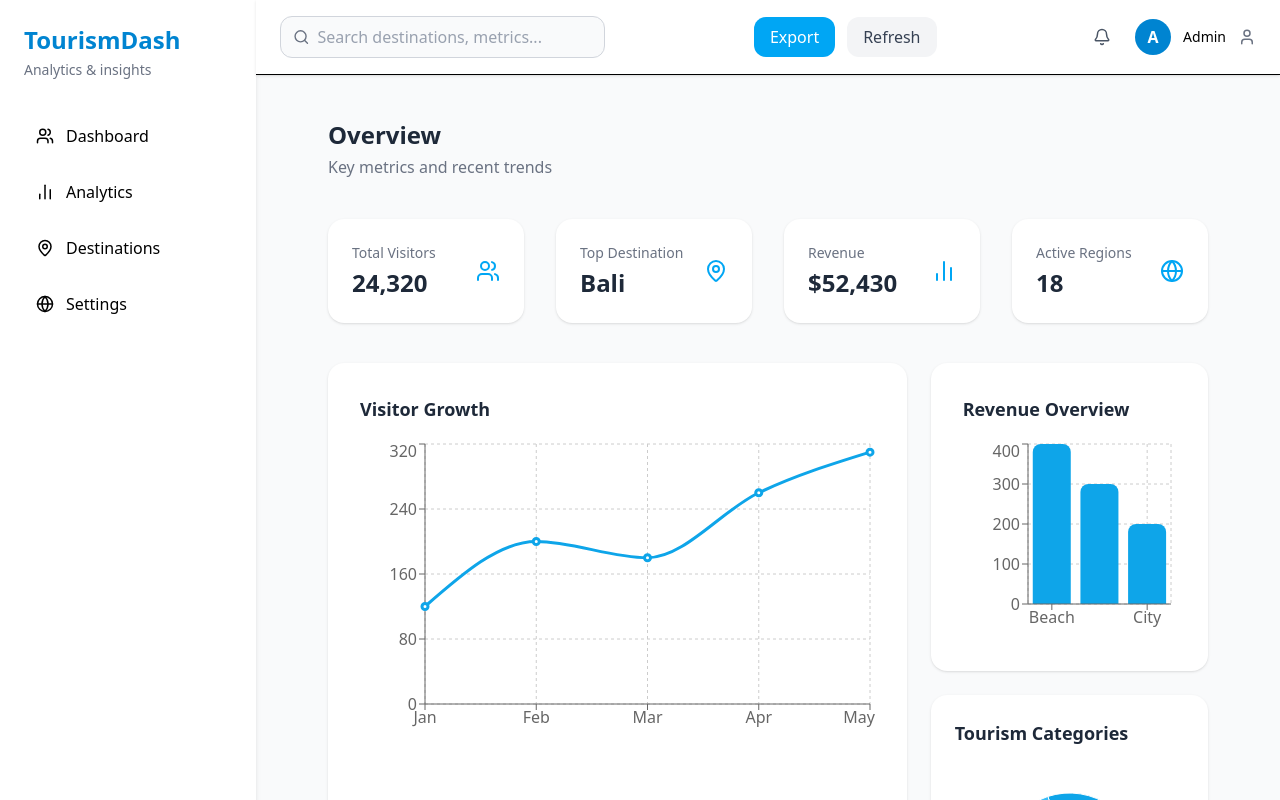
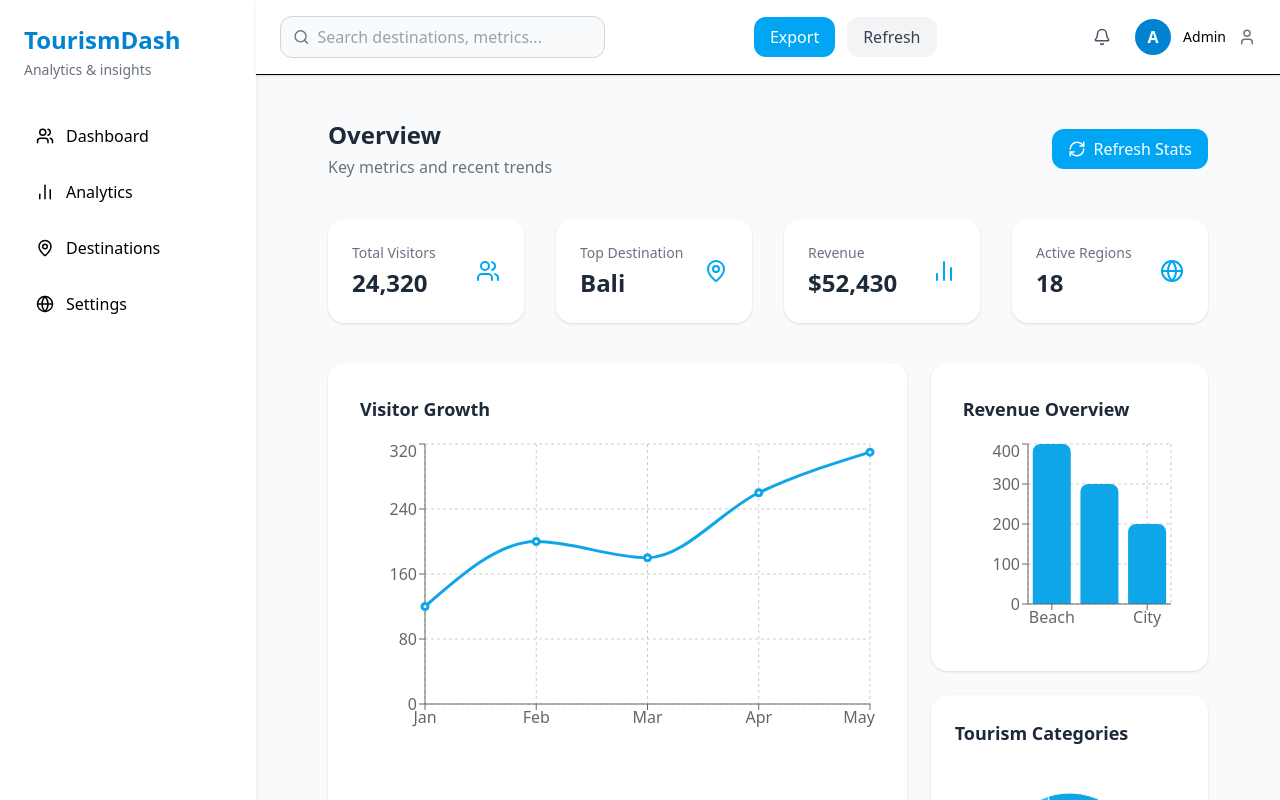
Before and after one commit to alokmuskan/Task, a React (Vite) app: page / in a window 1280 px wide. Shown: the top 800 px of the page. Built offline with nearby package versions, Linux system fonts and the light colour scheme.

Commit message:
Added refresh stats button to reset the numbers of cards

```diff
--- a/src/pages/Dashboard.jsx
+++ b/src/pages/Dashboard.jsx
@@ -19,9 +19,14 @@ import {
   ResponsiveContainer,
 } from "recharts";
 
-import { Users, MapPin, BarChart2, Globe } from "lucide-react";
+import { Users, MapPin, BarChart2, Globe, RefreshCw } from "lucide-react";
 
 export default function Dashboard() {
+  const [refreshKey, setRefreshKey] = useState(0);
+
+  const handleRefresh = () => {
+    setRefreshKey((prev) => prev + 1);
+  };
 
   return (
     <div className="flex min-h-screen bg-gradient-to-br from-gray-50 to-gray-100 text-gray-800">
@@ -29,27 +34,44 @@ export default function Dashboard() {
       <main className="flex-1 px-10 py-3 space-y-10 bg-gray-50">
         {/* Overview */}
         <section>
-          <h2 className="text-2xl font-semibold mb-1">Overview</h2>
-          <p className="text-gray-500 mb-10">Key metrics and recent trends</p>
+          <div className="flex justify-between items-center mb-10">
+            <div>
+              <h2 className="text-2xl font-semibold mb-1">Overview</h2>
+              <p className="text-gray-500">Key metrics and recent trends</p>
+            </div>
+
+            {/* ✅ Refresh Button */}
+            <button
+              onClick={handleRefresh}
+              className="flex items-center gap-2 px-4 py-2 bg-sky-500 text-white rounded-xl hover:bg-sky-600 transition-all"
+            >
+              <RefreshCw size={18} />
+              Refresh Stats
+            </button>
+          </div>
 
           {/* Cards grid */}
           <div className="grid grid-cols-1 sm:grid-cols-2 lg:grid-cols-4 gap-8">
             <Card
+              key={`visitors-${refreshKey}`}
               title="Total Visitors"
               value="24,320"
               icon={<Users className="text-sky-500" />}
             />
             <Card
+              key={`destination-${refreshKey}`}
               title="Top Destination"
               value="Bali"
               icon={<MapPin className="text-sky-500" />}
             />
             <Card
+              key={`revenue-${refreshKey}`}
               title="Revenue"
               value="$52,430"
               icon={<BarChart2 className="text-sky-500" />}
             />
             <Card
+              key={`regions-${refreshKey}`}
               title="Active Regions"
               value="18"
               icon={<Globe className="text-sky-500" />}
@@ -100,11 +122,7 @@ export default function Dashboard() {
                   <XAxis dataKey="name" />
                   <YAxis />
                   <Tooltip />
-                  <Bar
-                    dataKey="value"
-                    fill="#0ea5e9"
-                    radius={[8, 8, 0, 0]}
-                  />
+                  <Bar dataKey="value" fill="#0ea5e9" radius={[8, 8, 0, 0]} />
                 </BarChart>
               </ResponsiveContainer>
             </div>
@@ -143,8 +161,7 @@ export default function Dashboard() {
 
 // Card component
 function Card({ title, value, icon }) {
-  // Extract numeric value for count animation
-  const numericValue = parseInt(value.replace(/[^0-9]/g, "")); // handles $, commas, etc.
+  const numericValue = parseInt(value.replace(/[^0-9]/g, ""));
 
   return (
     <motion.div
@@ -164,7 +181,7 @@ function Card({ title, value, icon }) {
           ) : (
             <>
               {value.includes("$") && "$"}
-              <CountUp end={numericValue} duration={2.5} separator="," />
+              <CountUp key={numericValue} end={numericValue} duration={2.5} separator="," />
               {value.includes("k") && "k"}
             </>
           )}
```
